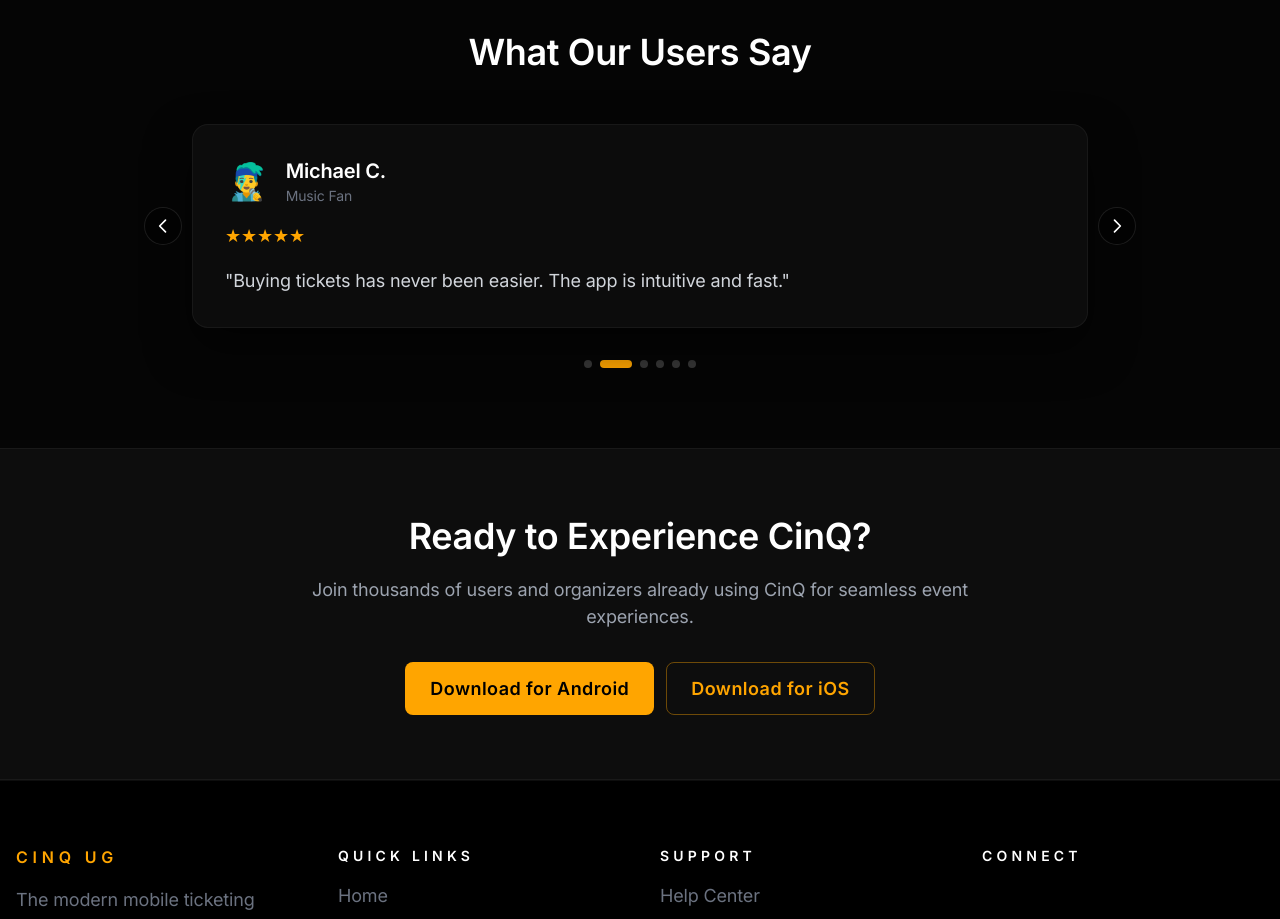
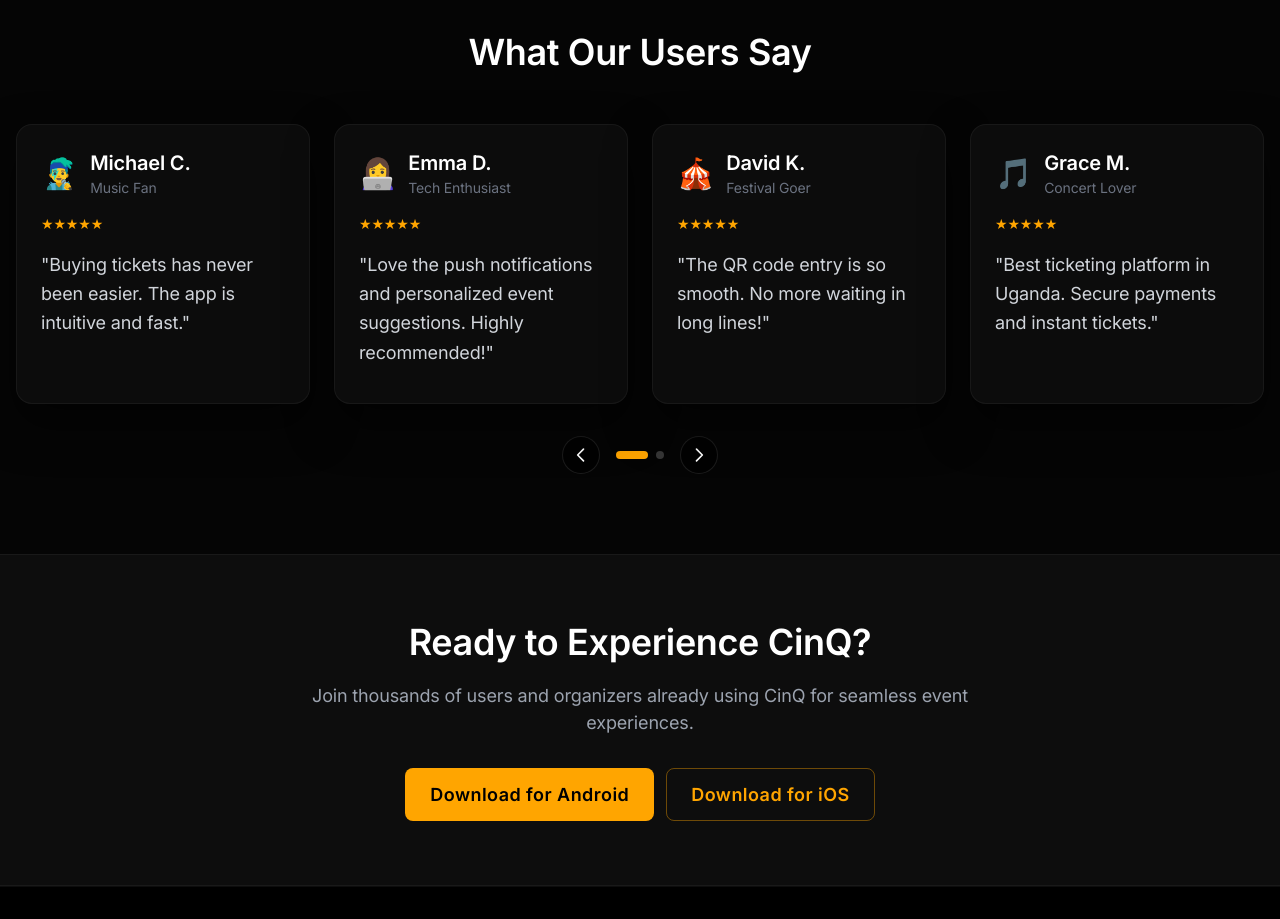
Before and after one commit to lley-tonn/EventPass_OfficialWebsite, a React (Vite) app: page / in a window 1280 px wide. Shown: the part 3300-4219 px from the top of the page. Built offline with nearby package versions, Linux system fonts and the light colour scheme.

Commit message:
Updating the testimonial section UI

```diff
--- a/src/components/Testimonials.jsx
+++ b/src/components/Testimonials.jsx
@@ -3,7 +3,7 @@
 
 const Testimonials = () => {
   const prefersReducedMotion = useReducedMotion();
-  const [currentIndex, setCurrentIndex] = useState(0);
+  const [startIndex, setStartIndex] = useState(0);
 
   const testimonials = [
     {
@@ -48,36 +48,49 @@
       avatar: '💼',
       rating: 5,
     },
+    {
+      name: 'Linda A.',
+      role: 'Event Attendee',
+      content: 'Quick ticket purchase and easy entry. The app works perfectly every time!',
+      avatar: '🎫',
+      rating: 5,
+    },
+    {
+      name: 'Robert P.',
+      role: 'Music Producer',
+      content: 'Managing ticket sales for my events has never been this simple and efficient.',
+      avatar: '🎼',
+      rating: 5,
+    },
   ];
+
+  // Get 4 testimonials to display based on startIndex
+  const getDisplayedTestimonials = () => {
+    const displayed = [];
+    for (let i = 0; i < 4; i++) {
+      const index = (startIndex + i) % testimonials.length;
+      displayed.push(testimonials[index]);
+    }
+    return displayed;
+  };
 
   // Auto-rotate testimonials every 4 seconds
   useEffect(() => {
     if (prefersReducedMotion) return;
 
     const interval = setInterval(() => {
-      setCurrentIndex((prev) => (prev + 1) % testimonials.length);
+      setStartIndex((prev) => (prev + 1) % testimonials.length);
     }, 4000);
 
     return () => clearInterval(interval);
   }, [testimonials.length, prefersReducedMotion]);
 
-  const handleDotClick = (index) => {
-    setCurrentIndex(index);
+  const handleNext = () => {
+    setStartIndex((prev) => (prev + 1) % testimonials.length);
   };
 
   const handlePrev = () => {
-    setCurrentIndex((prev) => (prev - 1 + testimonials.length) % testimonials.length);
-  };
-
-  const handleNext = () => {
-    setCurrentIndex((prev) => (prev + 1) % testimonials.length);
-  };
-
-  const animationConfig = {
-    initial: { opacity: 0 },
-    animate: { opacity: 1 },
-    exit: { opacity: 0 },
-    transition: { duration: prefersReducedMotion ? 0 : 0.3, ease: 'easeInOut' },
+    setStartIndex((prev) => (prev - 1 + testimonials.length) % testimonials.length);
   };
 
   const sectionAnimation = {
@@ -86,6 +99,8 @@
     transition: { duration: prefersReducedMotion ? 0 : 0.2, ease: 'easeOut' },
     viewport: { once: true, margin: '-50px' },
   };
+
+  const displayedTestimonials = getDisplayedTestimonials();
 
   return (
     <section className="py-20 bg-[#050505]" aria-labelledby="testimonials-heading">
@@ -98,75 +113,92 @@
           What Our Users Say
         </motion.h2>
 
-        {/* Testimonial Display */}
-        <div className="relative max-w-4xl mx-auto mb-8 min-h-[200px] flex items-center justify-center">
+        {/* Testimonial Cards Grid */}
+        <div className="relative">
           <AnimatePresence mode="wait">
             <motion.div
-              key={currentIndex}
-              {...animationConfig}
-              className="w-full"
+              key={startIndex}
+              initial={{ opacity: 0 }}
+              animate={{ opacity: 1 }}
+              exit={{ opacity: 0 }}
+              transition={{ duration: prefersReducedMotion ? 0 : 0.25, ease: 'easeInOut' }}
+              className="grid gap-6 sm:grid-cols-2 lg:grid-cols-4"
             >
-              <div className="rounded-2xl border border-white/5 bg-[rgba(15,15,15,0.85)] p-8 shadow-soft-glow">
+              {displayedTestimonials.map((testimonial, cardIndex) => {
+                const globalIndex = (startIndex + cardIndex) % testimonials.length;
+                return (
+                  <div
+                    key={`card-${cardIndex}-${globalIndex}`}
+                    className="relative h-full min-h-[280px]"
+                  >
+                    <div className="h-full rounded-2xl border border-white/5 bg-[rgba(15,15,15,0.85)] p-6 shadow-soft-glow flex flex-col">
                       <div className="flex items-center mb-4">
-                  <span className="mr-4 text-4xl">{testimonials[currentIndex].avatar}</span>
+                        <span className="mr-3 text-3xl">{testimonial.avatar}</span>
                         <div>
                           <h3 className="text-card-title font-semibold text-white">
-                      {testimonials[currentIndex].name}
+                            {testimonial.name}
                           </h3>
-                    <p className="text-meta text-gray-500">{testimonials[currentIndex].role}</p>
+                          <p className="text-meta text-gray-500">{testimonial.role}</p>
                         </div>
                       </div>
                       <div className="mb-4 flex text-primary">
-                  {[...Array(testimonials[currentIndex].rating)].map((_, i) => (
-                    <span key={i} className="text-lg">★</span>
+                        {[...Array(testimonial.rating)].map((_, i) => (
+                          <span key={i} className="text-sm">★</span>
                         ))}
                       </div>
-                <p className="text-body text-gray-300 leading-relaxed">
-                  "{testimonials[currentIndex].content}"
+                      <p className="text-body text-gray-300 leading-relaxed flex-grow">
+                        "{testimonial.content}"
                       </p>
                     </div>
+                  </div>
+                );
+              })}
             </motion.div>
           </AnimatePresence>
 
-          {/* Navigation Arrows */}
+          {/* Navigation Controls */}
           {!prefersReducedMotion && (
-            <>
+            <div className="flex items-center justify-center gap-4 mt-8">
               <button
                 onClick={handlePrev}
-                aria-label="Previous testimonial"
-                className="absolute left-0 top-1/2 -translate-y-1/2 -translate-x-4 rounded-full border border-white/10 bg-black/50 p-2 text-white transition-opacity duration-200 hover:opacity-80 focus-visible:outline-none focus-visible:ring-2 focus-visible:ring-primary/40 md:-translate-x-12"
+                aria-label="Previous testimonials"
+                className="rounded-full border border-white/10 bg-black/50 p-2 text-white transition-opacity duration-200 hover:opacity-80 focus-visible:outline-none focus-visible:ring-2 focus-visible:ring-primary/40"
               >
                 <svg className="h-5 w-5" fill="none" stroke="currentColor" viewBox="0 0 24 24">
                   <path strokeLinecap="round" strokeLinejoin="round" strokeWidth={2} d="M15 19l-7-7 7-7" />
                 </svg>
               </button>
+
+              {/* Dot Indicators */}
+              <div className="flex gap-2">
+                {Array.from({ length: Math.ceil(testimonials.length / 4) }).map((_, groupIndex) => {
+                  const isActive = Math.floor(startIndex / 4) === groupIndex;
+                  return (
+                    <button
+                      key={groupIndex}
+                      onClick={() => setStartIndex(groupIndex * 4)}
+                      aria-label={`Go to testimonial group ${groupIndex + 1}`}
+                      className={`h-2 rounded-full transition-all duration-200 focus-visible:outline-none focus-visible:ring-2 focus-visible:ring-primary/40 ${
+                        isActive
+                          ? 'w-8 bg-primary'
+                          : 'w-2 bg-white/20 hover:bg-white/40'
+                      }`}
+                    />
+                  );
+                })}
+              </div>
+
               <button
                 onClick={handleNext}
-                aria-label="Next testimonial"
-                className="absolute right-0 top-1/2 -translate-y-1/2 translate-x-4 rounded-full border border-white/10 bg-black/50 p-2 text-white transition-opacity duration-200 hover:opacity-80 focus-visible:outline-none focus-visible:ring-2 focus-visible:ring-primary/40 md:translate-x-12"
+                aria-label="Next testimonials"
+                className="rounded-full border border-white/10 bg-black/50 p-2 text-white transition-opacity duration-200 hover:opacity-80 focus-visible:outline-none focus-visible:ring-2 focus-visible:ring-primary/40"
               >
                 <svg className="h-5 w-5" fill="none" stroke="currentColor" viewBox="0 0 24 24">
                   <path strokeLinecap="round" strokeLinejoin="round" strokeWidth={2} d="M9 5l7 7-7 7" />
                 </svg>
               </button>
-            </>
+            </div>
           )}
-        </div>
-
-        {/* Dot Indicators */}
-        <div className="flex justify-center gap-2">
-          {testimonials.map((_, index) => (
-            <button
-              key={index}
-              onClick={() => handleDotClick(index)}
-              aria-label={`Go to testimonial ${index + 1}`}
-              className={`h-2 rounded-full transition-all duration-200 focus-visible:outline-none focus-visible:ring-2 focus-visible:ring-primary/40 ${
-                index === currentIndex
-                  ? 'w-8 bg-primary'
-                  : 'w-2 bg-white/20 hover:bg-white/40'
-              }`}
-            />
-          ))}
         </div>
       </div>
     </section>
```
Lines whose indentation alone changed are shown as unchanged.
